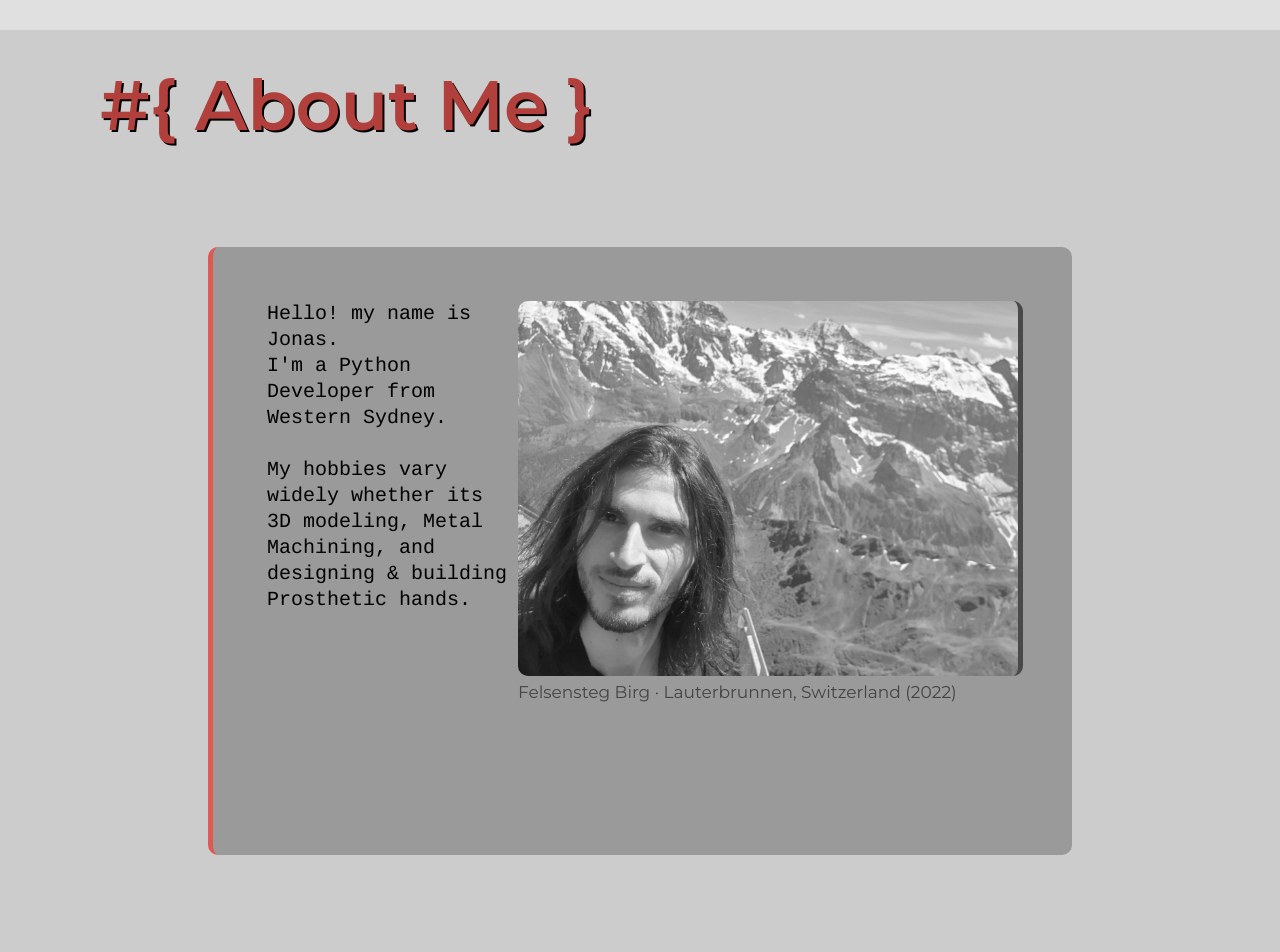
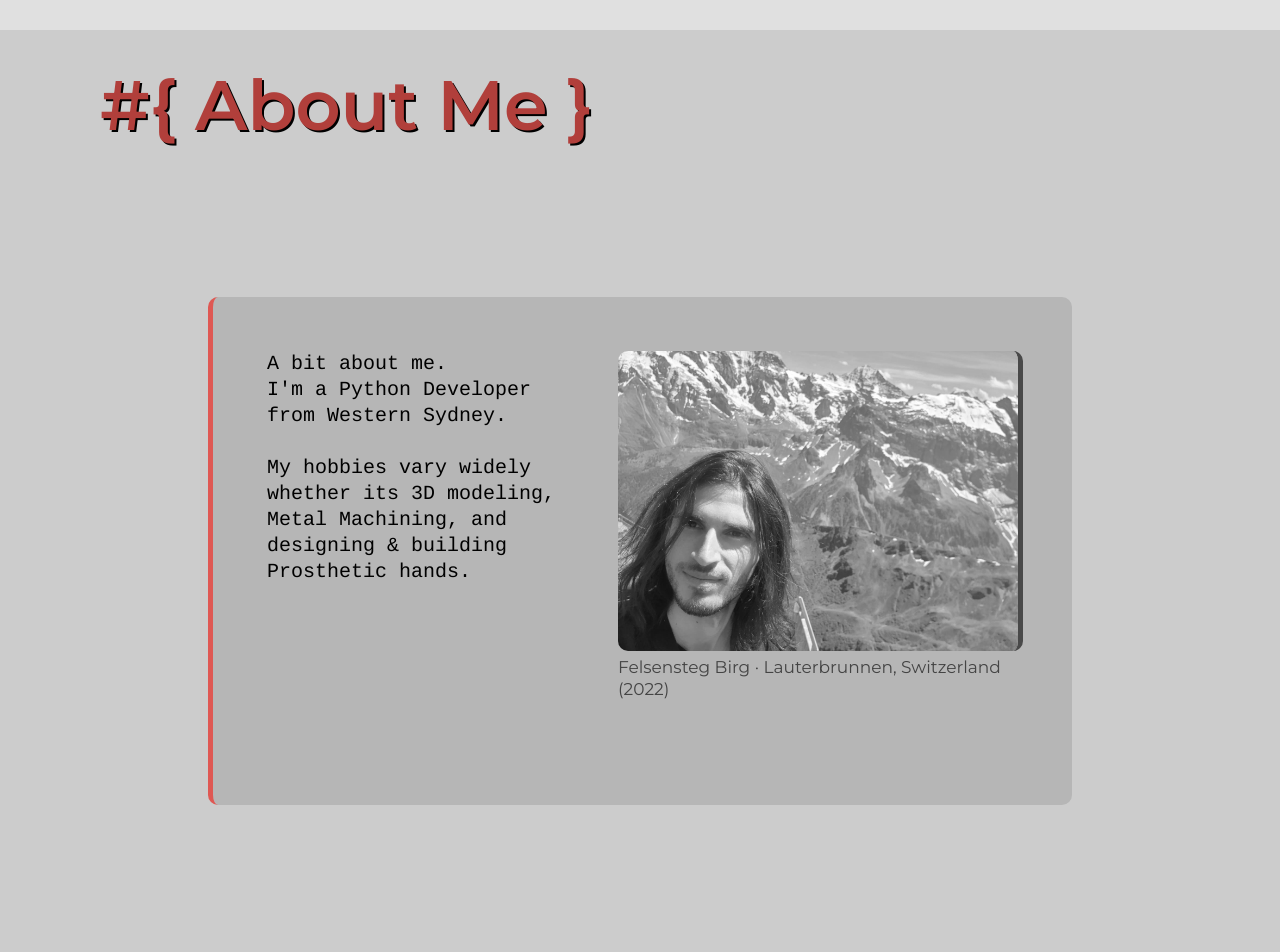
Before and after one commit to Jonas-Y-Issa/PortfolioWebsite-Django, a Django app: page / in a window 1280 px wide. Shown: the part 770-1722 px from the top of the page. Run offline with Django 4.2, Linux system fonts and the light colour scheme.

Commit message:
Minor Changes

```diff
--- a/MyWebsite/myapp/static/css/Header.css
+++ b/MyWebsite/myapp/static/css/Header.css
@@ -16,8 +16,11 @@ header {
 
 .nav-up {
   transform: translateY(-90%);
+
 }
 .nav-up:hover {
+  background-color: inherit;
+
   transform: translateY(00%);
 }
 .navigate_style {
--- a/MyWebsite/myapp/static/css/Sections.css
+++ b/MyWebsite/myapp/static/css/Sections.css
@@ -29,7 +29,7 @@
 }
 .section-content
 {
-    background-color: rgba(0, 0, 0, 0.247);
+    background-color: rgba(0, 0, 0, 0.11);
     font-size: 20px;
     font-family: var(--font-main);
     padding: 5%;
@@ -50,6 +50,7 @@
     color: var(--imprint-text);
     font-family: var(--font-compliment);
     font-size: 17px;
+    padding-left: 5%;
 }
 .img-wrap:hover {
     color: var(--red-dark);
--- a/MyWebsite/myapp/static/css/Variables.css
+++ b/MyWebsite/myapp/static/css/Variables.css
@@ -46,6 +46,6 @@
     --mode-speed-background: 2s;
     --left-pad: 100px;
     --svg-height: 30px;
-    --img-size: 500px;
+    --img-size: 400px;
 
 }
--- a/MyWebsite/myapp/templates/Index.html
+++ b/MyWebsite/myapp/templates/Index.html
@@ -77,7 +77,7 @@
 <section class="section-format" id="about">
 <div><h1 class="section-header">About Me</h1></div>
 <div class="content-wrapper">
-  <div class="section-content"><div class="img-wrap"><img src="../static/images/profile.jpeg"></img>Felsensteg Birg · Lauterbrunnen, Switzerland (2022)</div>Hello! my name is Jonas.
+  <div class="section-content"><div class="img-wrap"><img src="../static/images/profile.jpeg"></img>Felsensteg Birg · Lauterbrunnen, Switzerland (2022)</div>A bit about me.
 I'm a Python Developer from Western Sydney.
 
 My hobbies vary widely whether its 3D modeling, Metal Machining, and designing & building Prosthetic hands.
@@ -95,6 +95,7 @@ My hobbies vary widely whether its 3D modeling, Metal Machining, and designing &
 </section>
 <section class="section-format" id="skills">
   <h1 class="section-header">Skills</h1>
+
   <pre class="section-content">
 
   My Skills range from
```
